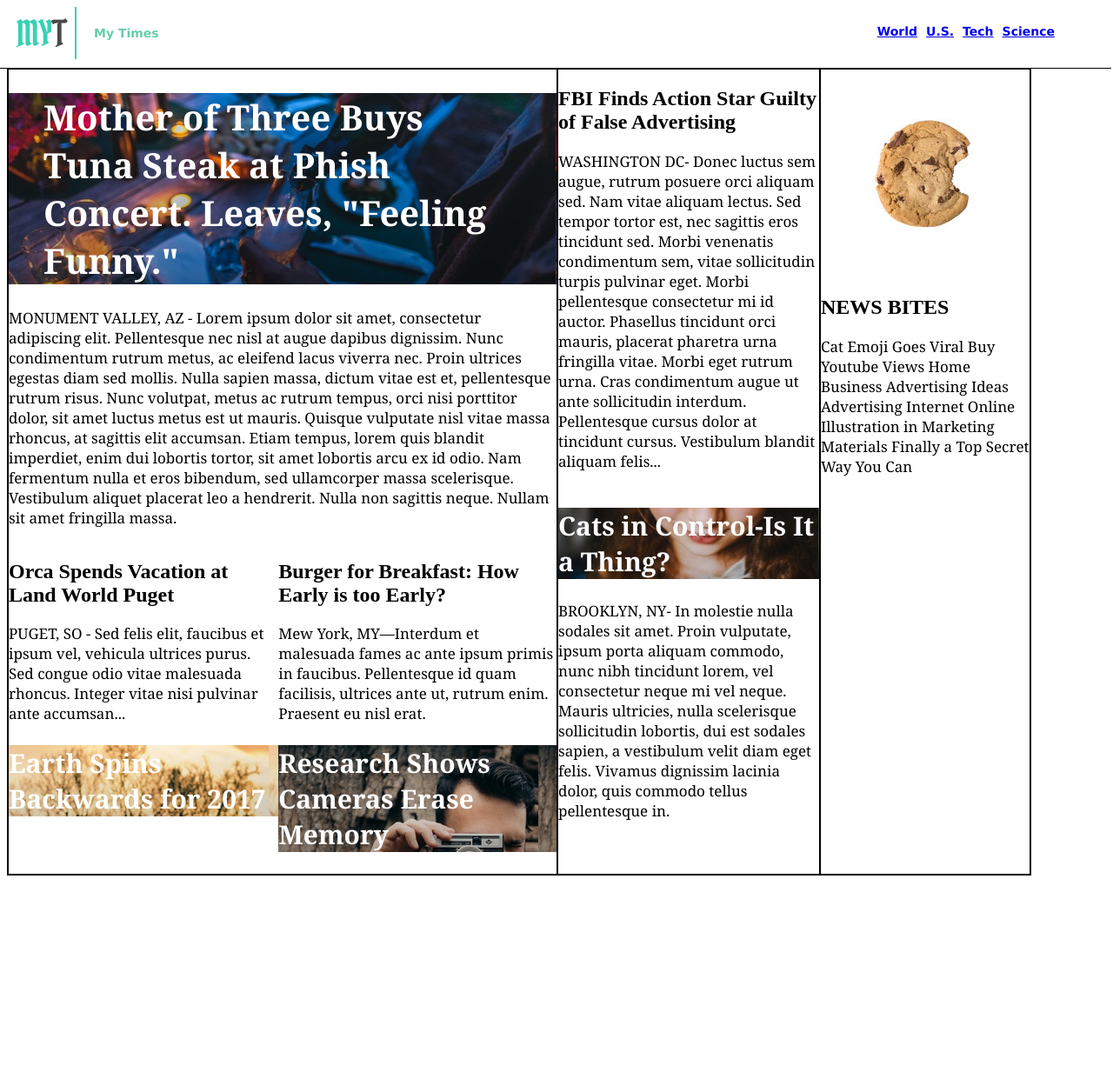
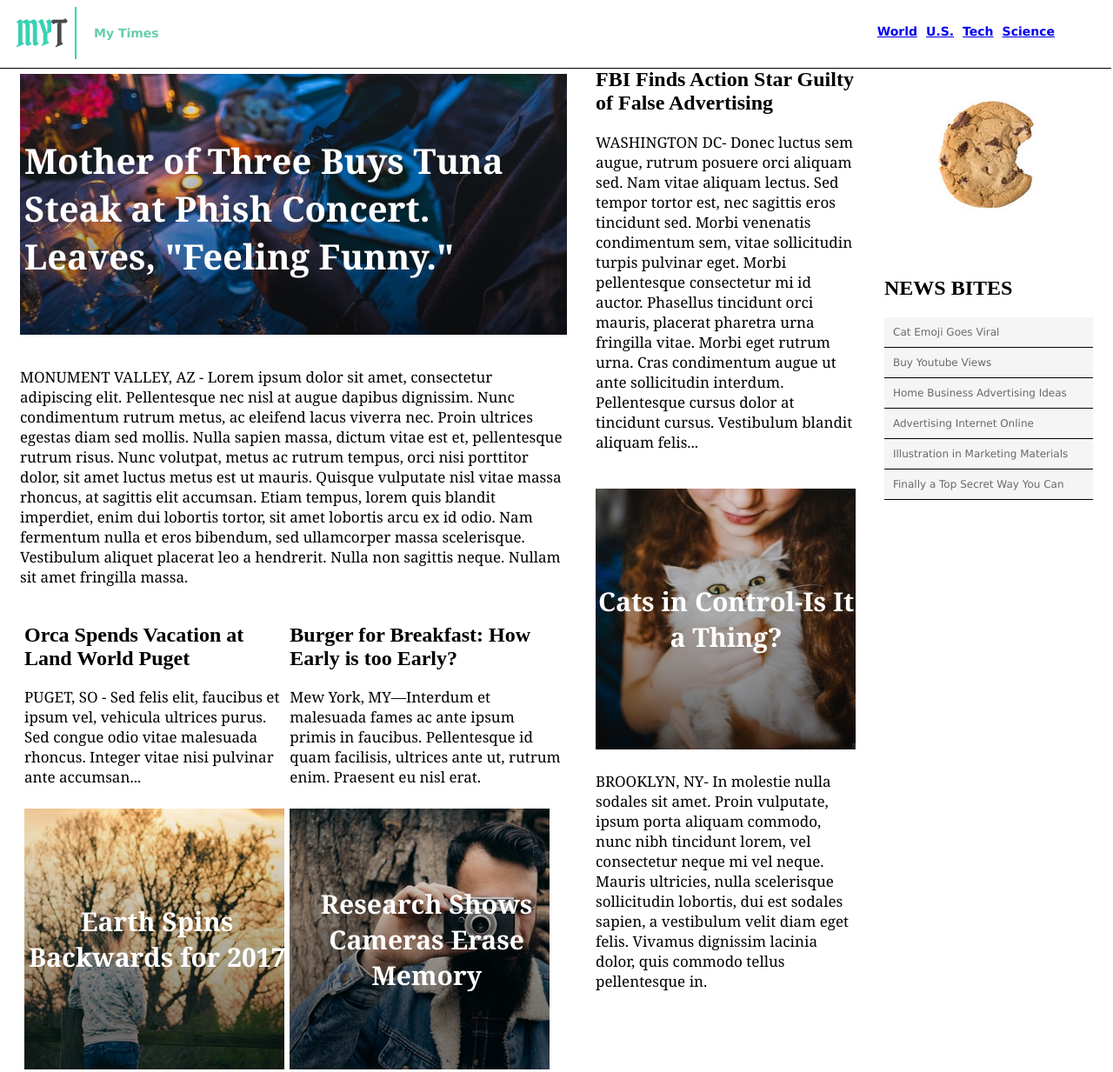
Before and after one commit to Dentian/MyTimes, a plain HTML site: page index.html in a window 1280 px wide. Shown: the whole page at 87% size. Before the commit the page ends 1015 px from the top, so only its background shows below. Drawn offline with Linux system fonts and the light colour scheme.

Commit message:
Finalized.

```diff
--- a/index.html
+++ b/index.html
@@ -82,10 +82,15 @@
       <div class="small"> <!-- right section -->
         <img id= "cookie" src="./resources/images/cookie.png">
         <div class="cookietext">
-          <h2> NEWS BITES </h2>
-          <p> Cat Emoji Goes Viral Buy Youtube Views Home Business
-          Advertising Ideas Advertising Internet Online Illustration in
-          Marketing Materials Finally a Top Secret Way You Can </p>
+          <h2 ="newsbites"> NEWS BITES </h2>
+            <div class="bites">
+              <span id="bites"> Cat Emoji Goes Viral </span>
+              <span id="bites"> Buy Youtube Views </span>
+              <span id="bites"> Home Business Advertising Ideas </span>
+              <span id="bites"> Advertising Internet Online </span>
+              <span id="bites"> Illustration in Marketing Materials </span>
+              <span id="bites">Finally a Top Secret Way You Can </span>
+            </div>
           </div>
         </div>
       </div>
--- a/resources/css/style.css
+++ b/resources/css/style.css
@@ -22,6 +22,7 @@
   width: 100%;
   padding-top: 20px;
   padding-right: 100px;
+  margin-top: 0px;
   margin-left: -70px;
   justify-content: flex-end;
   align-items: center;
@@ -31,6 +32,7 @@
   font-size: 14px;
   font-weight: bold;
   color: black;
+
 }
 nav{
   display: inline-flex;
@@ -60,10 +62,12 @@ span{
 
     /*main content*/
 .content{
-  display: inline-flex;
-  border: 1px solid black;
-  margin-top: 70px;
-  justify-content: space-around;
+  content: 100%;
+  display: flex;
+  padding-top: 50px;
+  justify-content: center;
+  z-index:0;
+  max-width:
 }
 p{
   font-family: Georgia;
@@ -71,8 +75,8 @@ p{
   color: black;
 }
 .large{
-  border: 1px solid black;
   width: 630px;
+  margin-right: 32px;
 }
 
 #mainimg{
@@ -83,9 +87,16 @@ p{
   font-size: 40px;
   color: white;
   padding: 0 40px;
+  height: 300px;
+  padding: 5px;
+  background-repeat: no-repeat;
+  align-items: center;
 }
+
 .largebottom{
-  display: inline-flex;
+  display: flex;
+  align-items: space-between;
+  padding: 5px;
 
 }
 #treesimg{
@@ -95,6 +106,10 @@ p{
   font-weight: bold;
   font-size: 30px;
   color: white;
+  height: 300px;
+  background-repeat: no-repeat;
+  align-items: center;
+  text-align: center;
 }
 #cameramanimg{
   display: flex;
@@ -103,24 +118,35 @@ p{
   font-weight: bold;
   font-size: 30px;
   color: white;
+  height: 300px;
+  background-repeat: no-repeat;
+  align-items: center;
+  text-align: center;
+
 }
 .medium{
-  border: 1px solid black;
   display: flex;
   flex-direction: column;
   width: 300px;
+  margin-right: 32px;
 }
 #cat{
   display: flex;
+  flex-direction: column;
   background-image: url("../images/cat.png");
   font-family: Georgia;
   font-weight: bold;
   font-size: 30px;
   color: white;
+  height: 300px;
+  background-repeat: no-repeat;
+/*  padding: 100px 20px 0px 20px;
+  margin-bottom: -100px;*/
+  text-align: center;
+  justify-content: center;
 }
 
 .small{
-  border: 1px solid black;
   display: flex;
   flex-direction: column;
   width: 240px;
@@ -129,4 +155,26 @@ p{
 #cookie{
   width: 240px;
   height: 240px;
+  background-repeat: no-repeat;
 }
+.newsbites{
+  font-size: 16px;
+  font-weight: bold;
+  text-align: center;
+}
+.bites{
+  display: flex;
+  flex-direction: column;
+  background-color: WhiteSmoke;
+  font-family: Verdana;
+  font-size: 12px;
+  color: DimGray;
+
+}
+#bites{
+  margin= 0;
+  border-bottom: 1px solid black;
+  padding: 10px ;
+
+
+}
```
